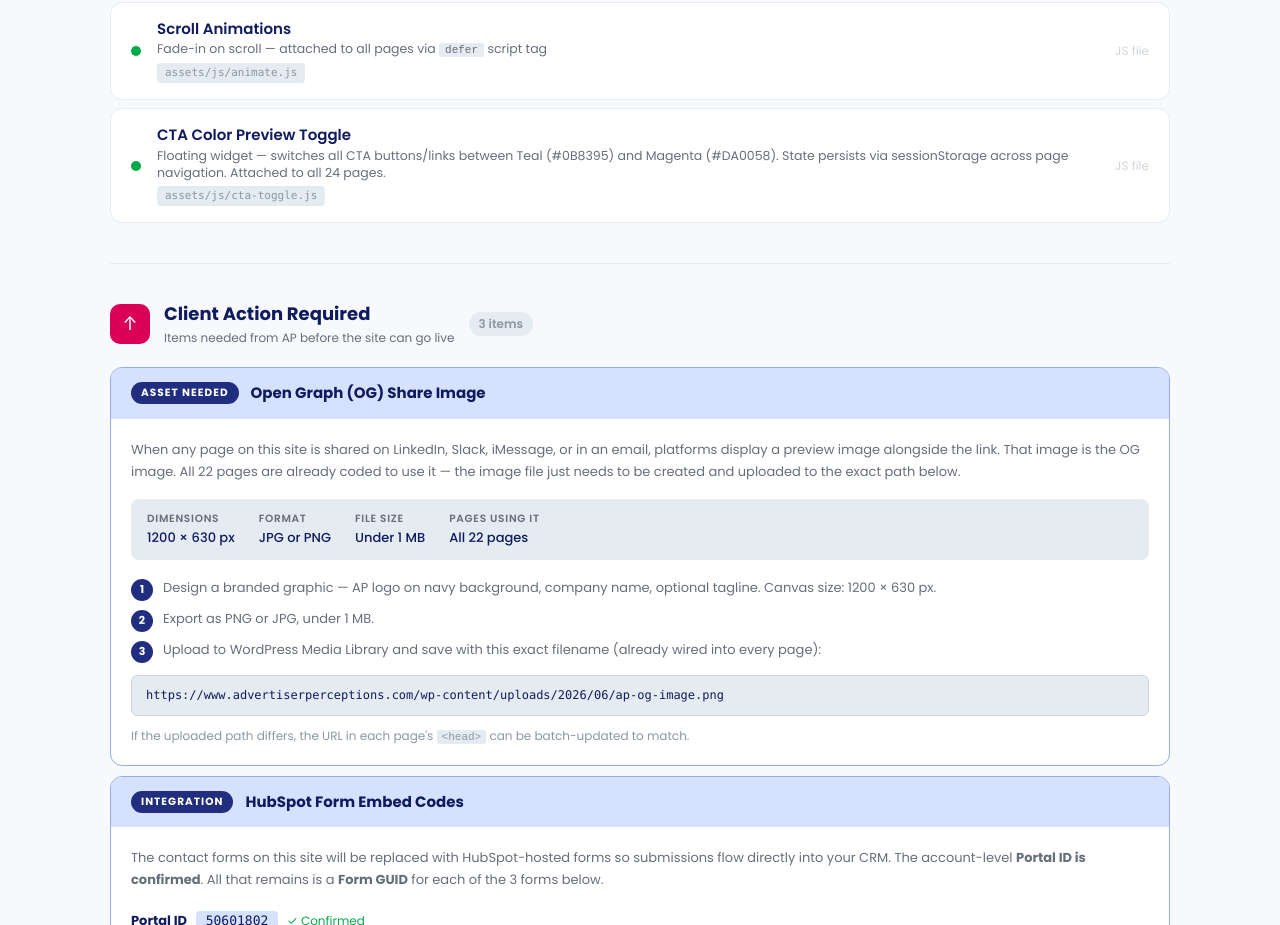
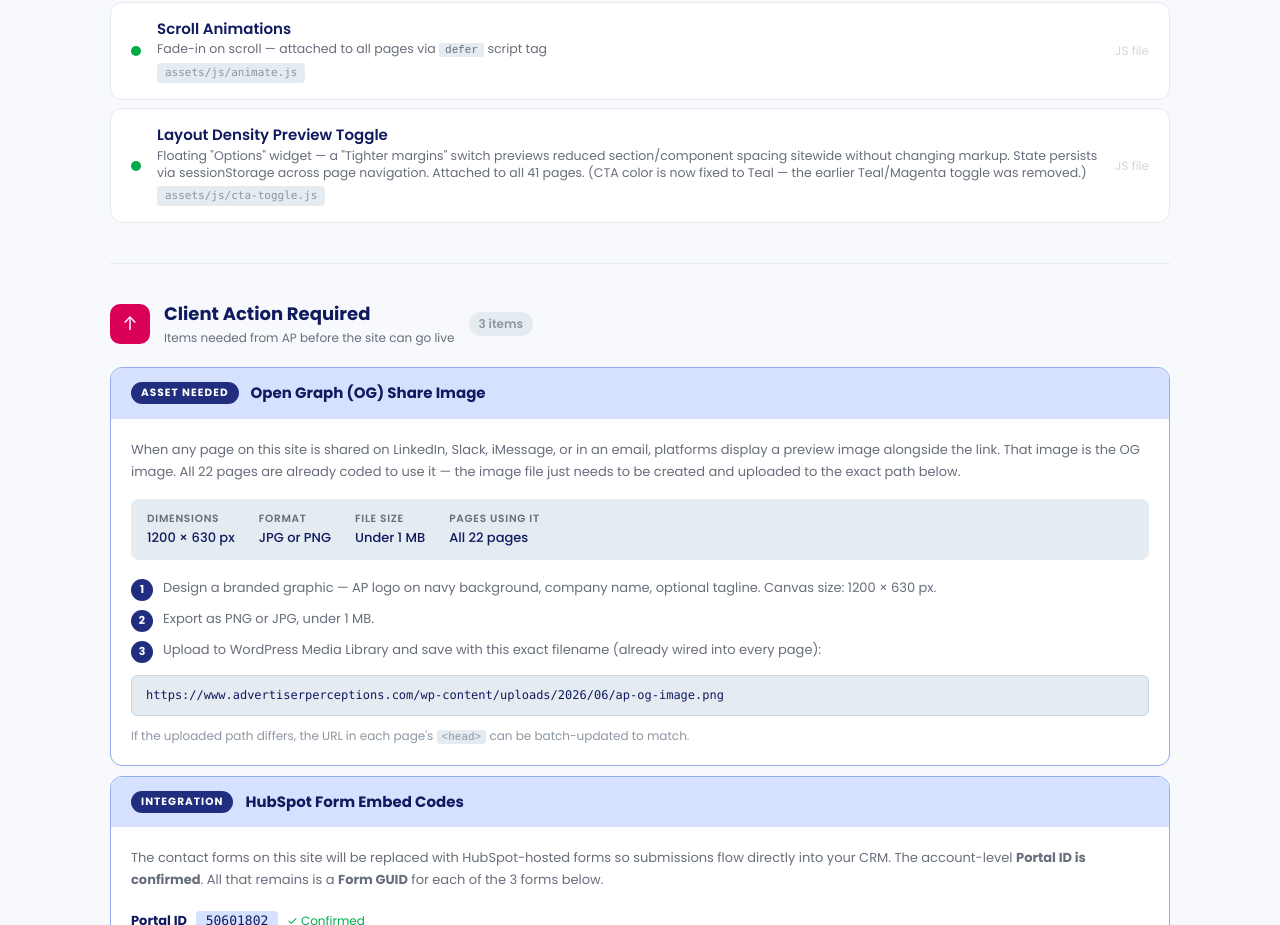
Before and after one commit to adverpercep/public-website, a plain HTML site: page sitemap.html in a window 1280 px wide. Shown: the part 4980-5905 px from the top of the page. Drawn offline with Linux system fonts and the light colour scheme.

Commit message:
Update Project Guide entry for the widget's current feature set
The CTA Color Preview Toggle entry described a Teal/Magenta switch
that no longer exists (CTA color is now fixed to teal). Replaced with
an accurate description of the current tighter-margins layout toggle.

Co-Authored-By: Claude Sonnet 5 <noreply@anthropic.com>
Claude-Session: https://claude.ai/code/session_01BLdCmHNzZJMi2nwFHaJtWv

```diff
--- a/sitemap.html
+++ b/sitemap.html
@@ -731,8 +731,8 @@ html,body{font-family:var(--font);color:var(--ink);background:#F7F9FC;line-heigh
         <div class="pr-left">
           <span class="pr-indicator live"></span>
           <div class="pr-text">
-            <div class="pr-title">CTA Color Preview Toggle</div>
-            <div class="pr-desc">Floating widget — switches all CTA buttons/links between Teal (#0B8395) and Magenta (#DA0058). State persists via sessionStorage across page navigation. Attached to all 24 pages.</div>
+            <div class="pr-title">Layout Density Preview Toggle</div>
+            <div class="pr-desc">Floating "Options" widget — a "Tighter margins" switch previews reduced section/component spacing sitewide without changing markup. State persists via sessionStorage across page navigation. Attached to all 41 pages. (CTA color is now fixed to Teal — the earlier Teal/Magenta toggle was removed.)</div>
             <div class="pr-path">assets/js/cta-toggle.js</div>
           </div>
         </div>
```
